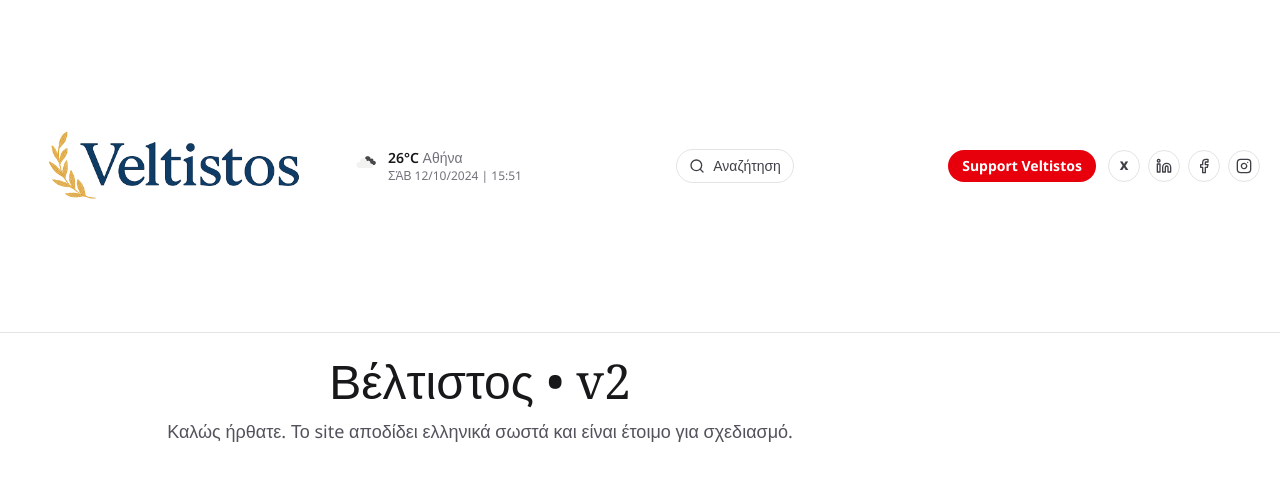
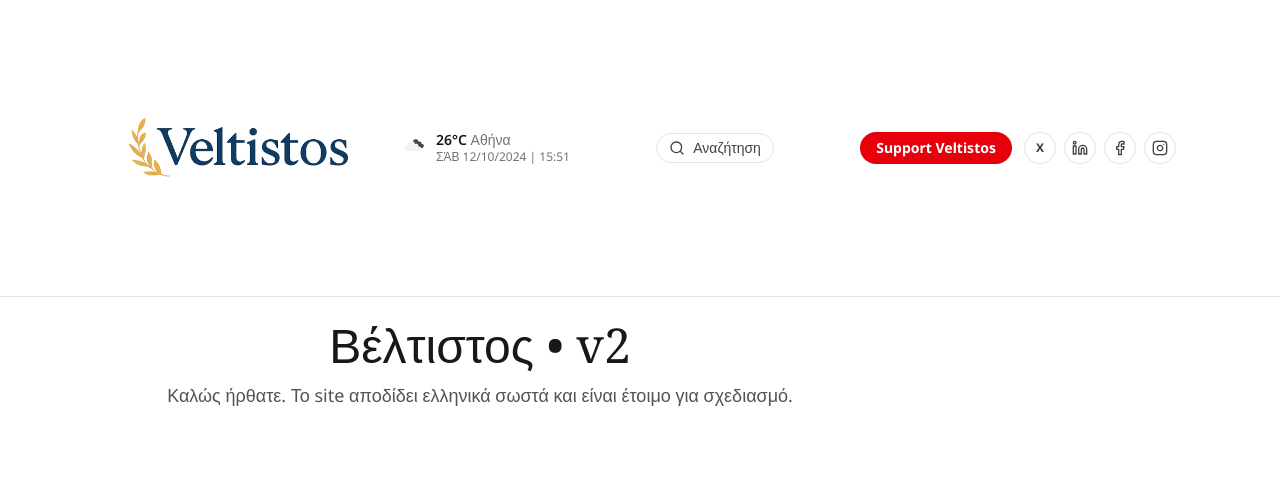
Before and after one commit to parlamas/veltistos, a Next.js app: page / in a window 1280 px wide. Shown: the top 480 px of the page. Built offline with nearby package versions, Linux system fonts and the light colour scheme.

Commit message:
refactor: remove custom header CSS and use Tailwind-only TopBar

```diff
--- a/src/app/globals.css
+++ b/src/app/globals.css
@@ -1,134 +1,34 @@
 /* src/app/globals.css*/
 
+/* src/app/globals.css */
 @import "tailwindcss";
 @plugin "@tailwindcss/typography";
 @plugin "@tailwindcss/forms";
 
-/* Greek-friendly text rendering */
+/* ---- Base / Greek-friendly rendering ---- */
+* { box-sizing: border-box; }
 html {
   -webkit-text-size-adjust: 100%;
   text-rendering: optimizeLegibility;
 }
 :root { --container: 1120px; }
-* { box-sizing: border-box; }
+
 body {
-  margin: 0; /* kill UA default margins */
+  margin: 0;
   font-feature-settings: "liga" 1, "kern" 1;
   -webkit-font-smoothing: antialiased;
   -moz-osx-font-smoothing: grayscale;
+  color: rgb(24 24 27); /* zinc-900 */
+  background: #fff;
 }
 
-/* Better long Greek words wrapping */
-.prose, main, article { hyphens: auto; overflow-wrap: anywhere; }
-.prose { @apply prose-zinc max-w-none; }
-
-/* ====== TopBar ====== */
-.topbar-wrap {
-  margin: 0;
-  padding: 0;            /* no extra vertical space */
-  background: #fff;
-  border-bottom: 0;      /* divider lives on .topbar */
+/* ---- Content helpers ---- */
+main, article, .prose {
+  hyphens: auto;
+  overflow-wrap: anywhere;
 }
 
-
-
-.left, .right {
-  display: flex;
-  align-items: center;
-  gap: 12px;
-  flex: 0 0 auto;
+/* Optional: nice defaults for rich text blocks */
+.prose {
+  @apply prose-zinc max-w-none;
 }
-.center {
-  flex: 1 1 auto;
-  min-width: 0;          /* prevents wrap from width calc */
-  display: flex;
-  justify-content: center;
-}
-
-/* Logo: big but controlled */
-.logo {
-  display: block;        /* removes inline-image baseline gap */
-  width: 320px;          /* fixed display width */
-  height: auto;
-  max-width: 100%;
-}
-
-/* Weather */
-.weather {
-  display: flex;
-  align-items: flex-start;
-  gap: 10px;
-}
-.cloud { height: 28px; width: 28px; display: block; }
-.weatherText { line-height: 1.2; }
-.temp { font-size: 14px; font-weight: 600; color: #18181b; }
-.city { color: #71717a; font-weight: 500; }
-.datetime { font-size: 12px; color: #71717a; }
-
-/* Search */
-.searchButton {
-  display: inline-flex;
-  align-items: center;
-  gap: 8px;
-  font-size: 14px;
-  padding: 6px 12px;
-  border-radius: 999px;
-  border: 1px solid #e5e7eb;
-  color: #3f3f46;
-  background: #fff;
-  cursor: pointer;
-}
-.searchButton:hover { background: #fafafa; }
-.searchBox {
-  display: flex;
-  align-items: center;
-  gap: 8px;
-  border: 1px solid #e5e7eb;
-  border-radius: 8px;
-  padding: 6px 10px;
-}
-.searchInput {
-  border: none;
-  outline: none;
-  font-size: 14px;
-  min-width: 260px;
-}
-.icon { width: 18px; height: 18px; }
-.icon.muted { color: #71717a; }
-
-/* Right */
-.support {
-  background: #dc2626;
-  color: #fff;
-  border: none;
-  font-weight: 700;
-  font-size: 14px;
-  padding: 8px 14px;
-  border-radius: 999px;
-  cursor: pointer;
-}
-.support:hover { background: #b91c1c; }
-.socials {
-  display: flex;
-  align-items: center;
-  gap: 8px;
-  color: #3f3f46;
-}
-.socialCircle {
-  display: grid;
-  place-items: center;
-  width: 32px;
-  height: 32px;
-  border: 1px solid #e5e7eb;
-  border-radius: 999px;
-  font-weight: 900;
-  font-size: 12px;
-}
-.smicon { width: 16px; height: 16px; }
-
-/* Responsive: avoid wrap on small screens by hiding weather */
-@media (max-width: 640px) {
-  .topbar { padding: 4px 14px; gap: 12px; }
-  .logo { width: 260px; }    /* scale logo a bit down on xs */
-  .weather { display: none; }
-}
--- a/src/components/TopBar.tsx
+++ b/src/components/TopBar.tsx
@@ -1,4 +1,5 @@
 // src/components/TopBar.tsx
+
 "use client";
 
 import { useEffect, useMemo, useState } from "react";
@@ -10,56 +11,66 @@ export default function TopBar() {
   const [searchOpen, setSearchOpen] = useState(false);
   const [now, setNow] = useState<Date>(() => new Date());
 
-  // keep time fresh (Athens)
+  // Update clock every second
   useEffect(() => {
     const id = setInterval(() => setNow(new Date()), 1000);
     return () => clearInterval(id);
   }, []);
 
   const tz = "Europe/Athens";
+
   const { weekday, date, time } = useMemo(() => {
-    const weekdayStr = new Intl.DateTimeFormat("el-GR", { weekday: "short", timeZone: tz })
+    const weekdayStr = new Intl.DateTimeFormat("el-GR", {
+      weekday: "short",
+      timeZone: tz,
+    })
       .format(now)
       .toUpperCase()
       .replace("Ί", "Ι");
+
     const dateStr = new Intl.DateTimeFormat("el-GR", {
       day: "2-digit",
       month: "2-digit",
       year: "numeric",
       timeZone: tz,
     }).format(now);
+
     const timeStr = new Intl.DateTimeFormat("el-GR", {
       hour: "2-digit",
       minute: "2-digit",
       hour12: false,
       timeZone: tz,
     }).format(now);
+
     return { weekday: weekdayStr, date: dateStr, time: timeStr };
   }, [now]);
 
   return (
-    <header className="w-full bg-white">
-      <div className="mx-auto w-full max-w-screen-xl px-5 py-1.5 border-b border-zinc-200">
-        <div className="flex items-center justify-between gap-4">
+    <header className="w-full bg-white border-b border-zinc-200" role="banner">
+      <div className="max-w-[1120px] mx-auto flex items-center justify-between gap-6 px-6 py-2">
         {/* LEFT: logo + weather */}
-          <div className="flex items-center gap-3">
-            <Link href="/" aria-label="Veltistos - Αρχική" className="block">
-              {/* force displayed width with Tailwind */}
+        <div className="flex items-center gap-4">
+          <Link href="/" aria-label="Veltistos - Αρχική">
             <Image
               src="/logo.png"
               alt="Veltistos"
               width={640}
               height={160}
               priority
-                className="block w-[320px] h-auto"
+              style={{ width: "280px", height: "auto" }}
             />
           </Link>
 
-            {/* Weather (hidden on xs) */}
-            <div className="hidden sm:flex items-start gap-2" aria-label="Καιρός και ώρα">
-              <Image src="/cloud.png" alt="" width={28} height={28} className="block" aria-hidden="true" />
+          <div className="flex items-start gap-2 text-sm" aria-label="Καιρός και ώρα">
+            <Image
+              src="/cloud.png"
+              alt=""
+              width={28}
+              height={28}
+              aria-hidden="true"
+            />
             <div className="leading-tight">
-                <div className="text-sm font-semibold text-zinc-900">
+              <div className="font-semibold text-zinc-900">
                 26°C <span className="text-zinc-500 font-medium">Αθήνα</span>
               </div>
               <div className="text-xs text-zinc-500">
@@ -73,7 +84,7 @@ export default function TopBar() {
         <div className="flex-1 flex justify-center">
           {!searchOpen ? (
             <button
-                className="inline-flex items-center gap-2 text-sm px-3 py-1.5 rounded-full border border-zinc-200 text-zinc-700 bg-white hover:bg-zinc-50"
+              className="flex items-center gap-2 text-sm px-3 py-1 rounded-full border border-zinc-200 text-zinc-700 hover:bg-zinc-50"
               onClick={() => setSearchOpen(true)}
               aria-label="Άνοιγμα αναζήτησης"
             >
@@ -81,15 +92,17 @@ export default function TopBar() {
               <span>Αναζήτηση</span>
             </button>
           ) : (
-              <div className="flex items-center gap-2 border border-zinc-200 rounded-md px-2.5 py-1.5" role="search">
-                <Search className="w-4 h-4 text-zinc-500" aria-hidden="true" />
+            <div className="flex items-center gap-2 border border-zinc-200 rounded-lg px-3 py-1" role="search">
+              <Search className="w-4 h-4 text-zinc-400" aria-hidden="true" />
               <input
                 autoFocus
                 type="text"
                 placeholder="Αναζήτηση…"
-                  className="text-sm outline-none border-0 min-w-[260px] bg-transparent"
+                className="text-sm outline-none border-none min-w-[260px]"
                 onBlur={() => setSearchOpen(false)}
-                  onKeyDown={(e) => e.key === "Escape" && setSearchOpen(false)}
+                onKeyDown={(e) => {
+                  if (e.key === "Escape") setSearchOpen(false);
+                }}
                 aria-label="Πεδίο αναζήτησης"
               />
             </div>
@@ -98,51 +111,28 @@ export default function TopBar() {
 
         {/* RIGHT: support + socials */}
         <div className="flex items-center gap-3">
-            <button className="bg-red-600 hover:bg-red-700 text-white font-bold text-sm px-3.5 py-1.5 rounded-full">
+          <button className="bg-red-600 hover:bg-red-700 text-white font-bold text-sm px-4 py-1.5 rounded-full">
             Support Veltistos
           </button>
-            <div className="flex items-center gap-2 text-zinc-700">
-              <a
-                href="https://x.com/"
-                target="_blank"
-                rel="noopener noreferrer"
-                title="X"
-                className="grid place-items-center w-8 h-8 rounded-full border border-zinc-200 text-[12px] font-black"
-                aria-label="X"
-              >
-                X
-              </a>
-              <a
-                href="https://www.linkedin.com/"
-                target="_blank"
-                rel="noopener noreferrer"
-                title="LinkedIn"
-                className="grid place-items-center w-8 h-8 rounded-full border border-zinc-200"
-                aria-label="LinkedIn"
-              >
+          <div className="flex items-center gap-2 text-zinc-700" aria-label="Κοινωνικά Δίκτυα">
+            <a href="https://x.com/" target="_blank" rel="noopener noreferrer" title="X"
+               className="grid place-items-center w-8 h-8 border border-zinc-200 rounded-full font-bold text-xs"
+               aria-label="X">X</a>
+            <a href="https://www.linkedin.com/" target="_blank" rel="noopener noreferrer" title="LinkedIn"
+               className="grid place-items-center w-8 h-8 border border-zinc-200 rounded-full"
+               aria-label="LinkedIn">
               <Linkedin className="w-4 h-4" aria-hidden="true" />
             </a>
-              <a
-                href="https://www.facebook.com/"
-                target="_blank"
-                rel="noopener noreferrer"
-                title="Facebook"
-                className="grid place-items-center w-8 h-8 rounded-full border border-zinc-200"
-                aria-label="Facebook"
-              >
+            <a href="https://www.facebook.com/" target="_blank" rel="noopener noreferrer" title="Facebook"
+               className="grid place-items-center w-8 h-8 border border-zinc-200 rounded-full"
+               aria-label="Facebook">
               <Facebook className="w-4 h-4" aria-hidden="true" />
             </a>
-              <a
-                href="https://www.instagram.com/"
-                target="_blank"
-                rel="noopener noreferrer"
-                title="Instagram"
-                className="grid place-items-center w-8 h-8 rounded-full border border-zinc-200"
-                aria-label="Instagram"
-              >
+            <a href="https://www.instagram.com/" target="_blank" rel="noopener noreferrer" title="Instagram"
+               className="grid place-items-center w-8 h-8 border border-zinc-200 rounded-full"
+               aria-label="Instagram">
               <Instagram className="w-4 h-4" aria-hidden="true" />
             </a>
-            </div>
           </div>
         </div>
       </div>
```
Lines whose indentation alone changed are shown as unchanged.
